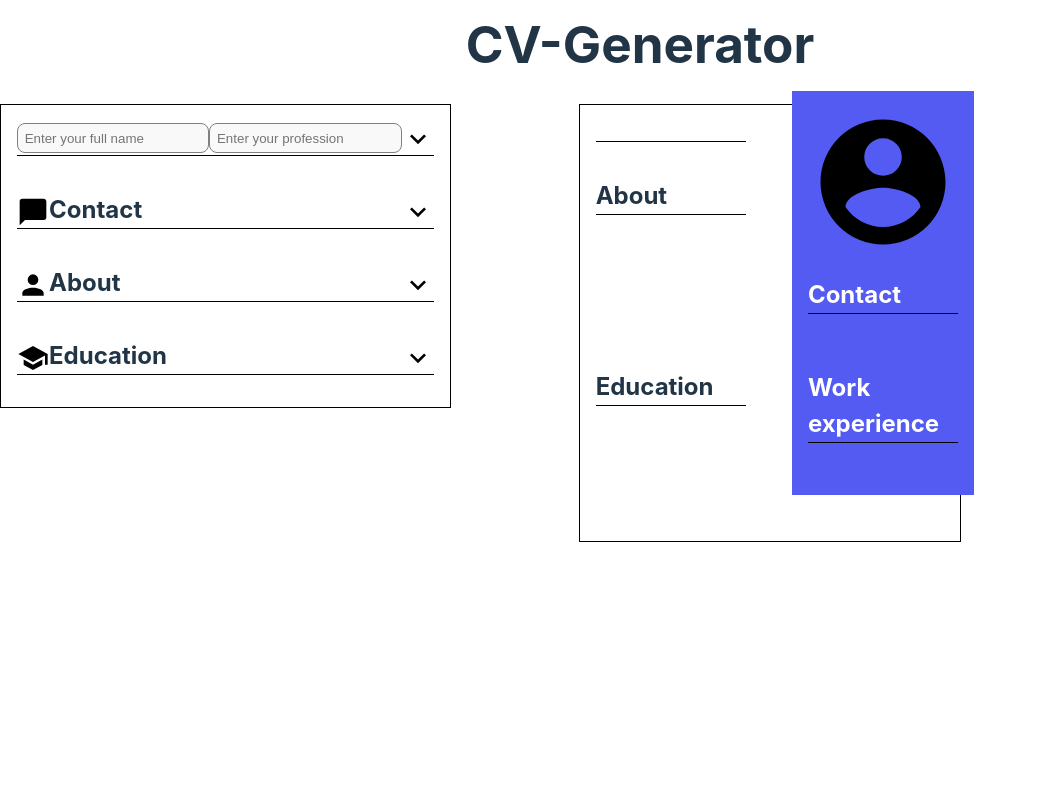
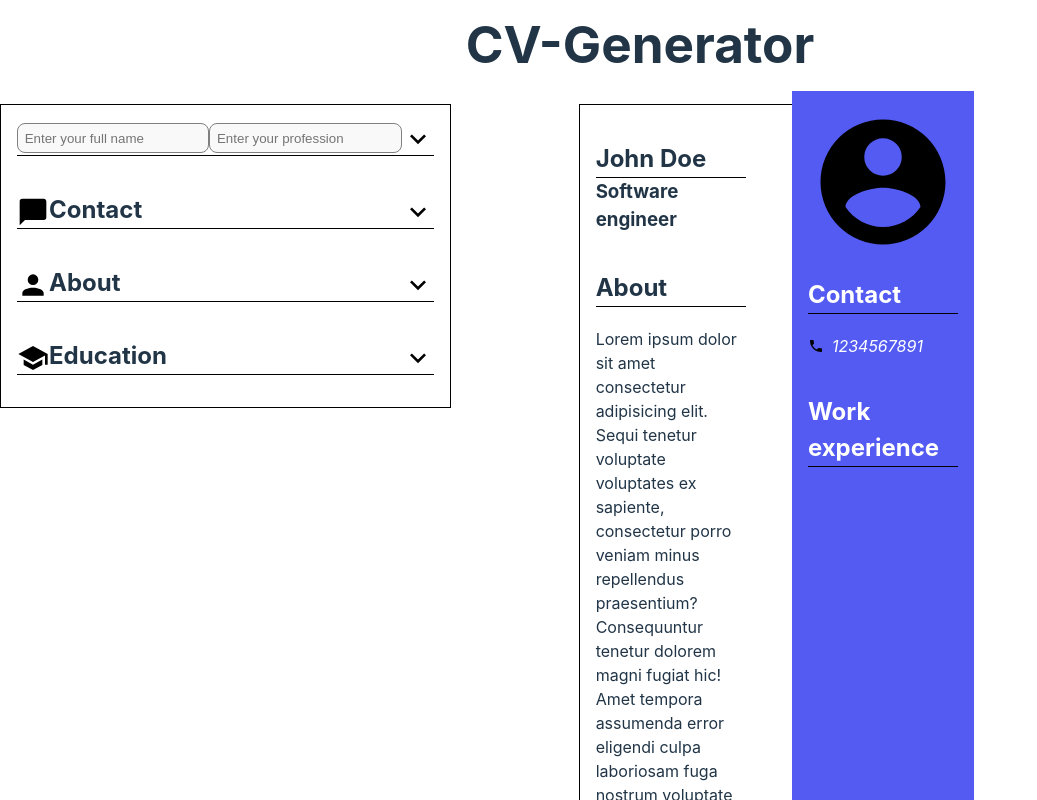
Before and after one commit to R3ndrex/CV-Generator, a React (Vite) app: page / in a window 1280 px wide. Shown: the top 800 px of the page, without its empty margins (0-1037 px from the left). Built offline with nearby package versions, Linux system fonts and the light colour scheme.

Commit message:
Add default values for contacts, education, abouttext, generalInfo, remove pushing new education element

```diff
--- a/src/App.jsx
+++ b/src/App.jsx
@@ -12,19 +12,23 @@ import ChangerHeader from "./components/ChangerHeader.jsx";
 import "./App.css";
 
 export default function App() {
-    const [contacts, setContacts] = useState([]);
-    const [education, setEducation] = useState([]);
-    const [aboutText, setAboutText] = useState("");
+    const [contacts, setContacts] = useState(["1234567891"]);
+    const [education, setEducation] = useState([
+        {
+            schoolName: "",
+            title: "",
+            id: crypto.randomUUID(),
+            date: null,
+        },
+    ]);
+    const [aboutText, setAboutText] = useState(
+        "Lorem ipsum dolor sit amet consectetur adipisicing elit. Sequi tenetur voluptate voluptates ex sapiente, consectetur porro veniam minus repellendus praesentium? Consequuntur tenetur dolorem magni fugiat hic! Amet tempora assumenda error eligendi culpa laboriosam fuga nostrum voluptate aperiam sequi deleniti facilis, aliquam corporis rem quo libero molestias! Quae vero suscipit earum!"
+    );
     const [generalInfo, setGeneralInfo] = useState({
-        fullname: null,
+        fullName: "John Doe",
         photoSrc: null,
-        profession: null,
+        profession: "Software engineer",
     });
-    if (education[education.length - 1] !== "" && !education.includes("")) {
-        setEducation((prev) => {
-            return [...prev, ""];
-        });
-    }
     return (
         <>
             <header>
```
